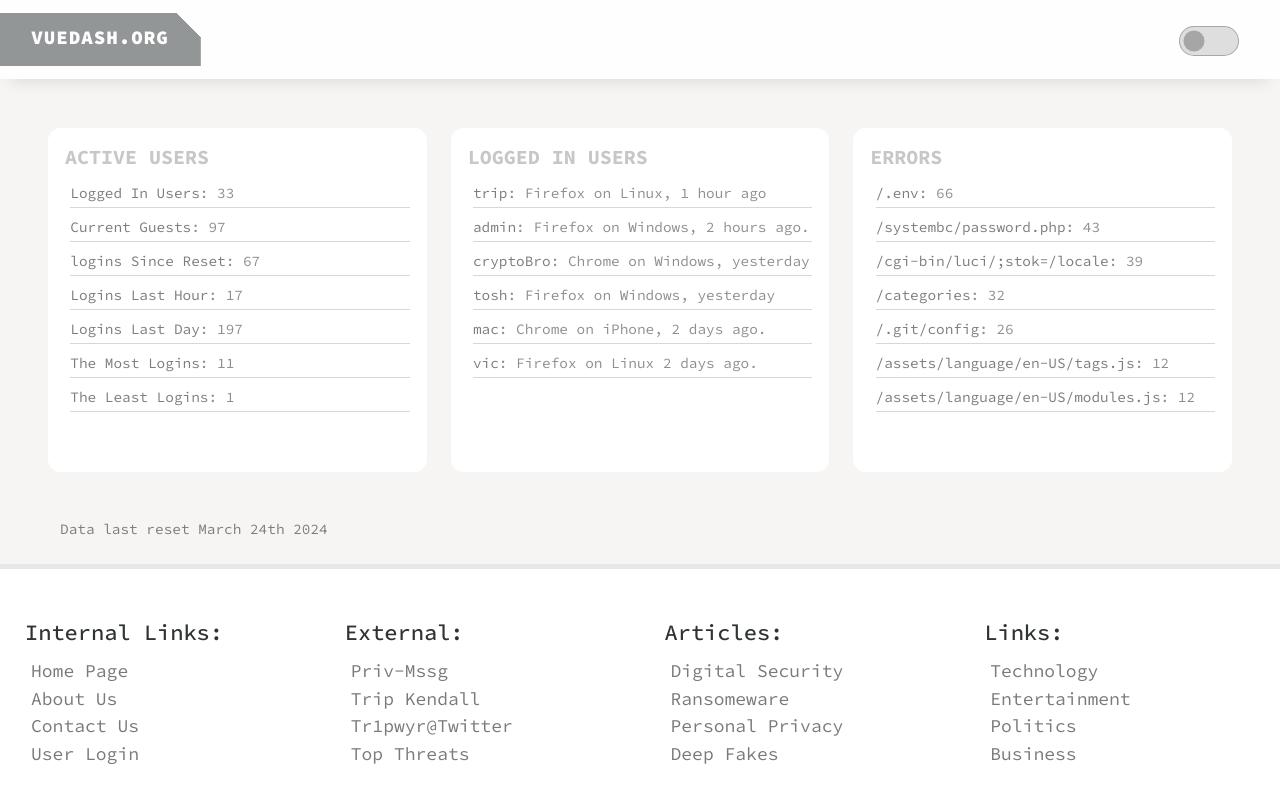
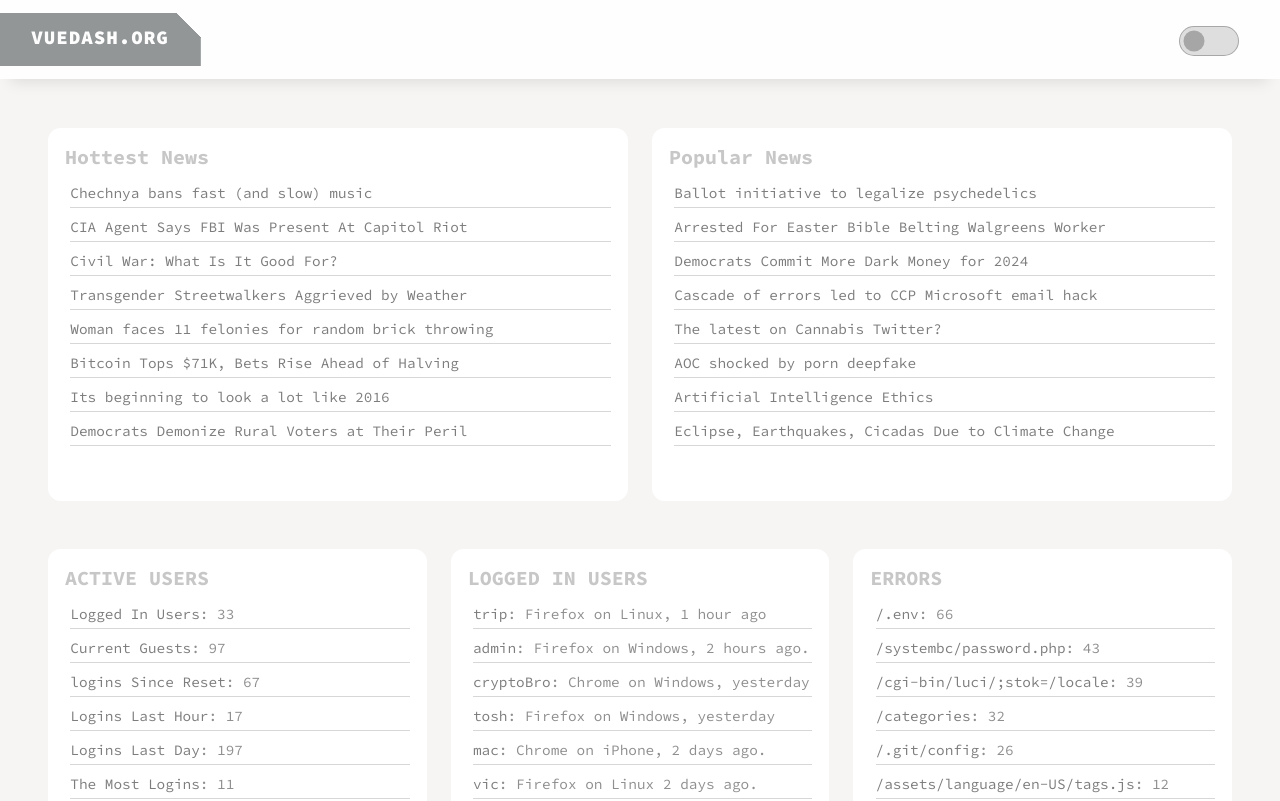
Before and after one commit to tr1pwyr/vuedash, a Vue app: page /more in a window 1280 px wide. Shown: the top 801 px of the page. Built offline with nearby package versions, Linux system fonts and the light colour scheme; no server answers; some icons are missing.

Commit message:
You want news, you got news

```diff
--- a/src/components/MasonaryBlocks/CryptoMarket.vue
+++ b/src/components/MasonaryBlocks/CryptoMarket.vue
@@ -1,59 +1,14 @@
 <template>
-  <div class="col-md-4 mb-4">
-      <!-- <div class="card card-body h-100 success"> -->
-        <div class="card card-body h-100">
-        <div class="d-flex align-content-center flex-wrap">
-          <a href="#" class="icon-link">
-            <BIconCurrencyExchange /> Crypto:<span class="up">Up</span>
-          </a> The Broader Crypto Market
-        </div>
-      </div>
-    </div>
+	<div class="col-md-4 mb-4">
+		<div class="card card-body h-100">
+			<a href="#" class="icon-link">
+				<BIconCurrencyExchange /> Crypto: <span class="up">Up</span>
+			</a>
+			The Broader Crypto Market
+		</div>
+	</div>
 </template>
 
 <script setup>
-import {BIconCurrencyExchange} from "bootstrap-icons-vue";
+import { BIconCurrencyExchange } from "bootstrap-icons-vue";
 </script>
-
-<style>
-.success a {
-	color: #ffffff;
-}
-
-/* .success a {color: #b0f2c3;} */
-.success a:hover {
-	color: #fff;
-}
-
-.success .up {
-	color: #e7ff7a;
-}
-
-.dark .up {
-	color: #49add8;
-}
-
-.success {
-	border: 1px solid #00ba7c;
-	color: #ffffff;
-	background-color: #00ba7c;
-}
-
-.success:hover {
-	border: 1px solid #008055;
-	color: #ffffff;
-	background-color: #008055;
-}
-
-.dark .success {
-	border: 1px solid #2c96c3;
-	color: #2c96c3;
-	background-color: #102635;
-}
-
-.dark .success:hover {
-	border: 1px solid #49add8;
-	color: #3caddd;
-	background-color: #0d202c;
-}
-</style>
--- a/src/components/shared/DataStats.vue
+++ b/src/components/shared/DataStats.vue
@@ -1,5 +1,5 @@
 <template>
-	<section class="stats m-5">
+	<section class="stats">
 		<div class="row">
 
 			<div class="col-sm stat">
@@ -117,7 +117,7 @@ onMounted(() => {
 <style scoped>
  .stats {
 	padding: 2rem;
-	margin: 0;
+	margin: 0 3rem 3rem 3rem;
 	font-weight: 700;
 	font-size: 1.75rem;
 	background-color: #ffffff!important;
@@ -164,6 +164,7 @@ onMounted(() => {
 
 .data{
 	padding-top: 2px;
+	padding-left: 2px;
 	font-size: .85rem;
 	color: #1e033a;
 }
--- /dev/null
+++ b/src/components/shared/MasonaryNews.vue
@@ -0,0 +1,77 @@
+<script setup>
+const hottestNews = {
+	'Chechnya bans fast (and slow) music': 'https://www.cnn.com/2024/04/08/europe/chechnya-music-ban-scli-intl/index.html',
+	'CIA Agent Says FBI Was Present At Capitol Riot': 'https://scnr.com/article/cia-agent-says-fbi-was-present-at-capitol-riot-government-finds-ways-to-put-anyone-in-jail_a23b7160f6b711ee9c930242ac1c0002',
+	'Civil War: What Is It Good For?': 'https://www.thefp.com/p/civil-war-what-is-it-good-for',
+	'Transgender Streetwalkers Aggrieved by Weather': 'https://www.zerohedge.com/news/2024-04-08/climate-changetm-roundup-transgender-indonesian-streetwalkers-aggrieved-weather',
+	'Woman faces 11 felonies for random brick throwing': 'https://notthebee.com/article/woman-11-felony-charges-randomly-smashing-car-la',
+	'Bitcoin Tops $71K, Bets Rise Ahead of Halving': 'https://www.coindesk.com/markets/2024/04/08/bitcoin-tops-71k-ordinals-bets-rise-ahead-of-halving/',
+	'Its beginning to look a lot like 2016 ': 'https://thehill.com/opinion/campaign/4575545-its-beginning-to-look-a-lot-like-2016/.',
+	'Democrats Demonize Rural Voters at Their Peril': 'https://www.thefp.com/p/sohrab-ahmari-white-rural-rage',
+}
+const popularNews = {
+	'Ballot initiative to legalize psychedelics': 'https://reason.org/commentary/massachusetts-ballot-initiative-aims-to-legalize-psychedelics/',
+	'Arrested For Easter Bible Belting Walgreens Worker': 'https://thesmokinggun.com/buster/battery/bible-belting-bust-639014',
+	'Democrats Commit More Dark Money for 2024': 'https://www.theepochtimes.com/article/democrats-commit-vastly-more-dark-money-than-republicans-for-2024-post-5619292',
+	'Cascade of errors led to CCP Microsoft email hack': 'https://nypost.com/2024/04/04/us-news/microsoft-could-have-stopped-chinese-hackers-report-says/',
+	'The latest on Cannabis Twitter?': 'https://twitter.com/i/topics/s1758034248806903928',
+	'AOC shocked by porn deepfake': 'https://www.yahoo.com/news/seeing-fake-porn-myself-shocking-115852651.html',
+	'Artificial Intelligence Ethics': 'https://tech.foundzed.com/docs/ai-ethics.html',
+	'Eclipse, Earthquakes, Cicadas Due to Climate Change': 'https://twitchy.com/videos/2024/04/09/sunny-hostin-solar-eclipse-earthquakes-and-cicadas-are-all-caused-by-climate-change-n2394916'
+}
+</script>
+
+<template>
+	<div class="container px-5 mb-5">
+		<div class="row">
+			<section class="col-md-6">
+				<div class="card card-body h-100 link-list">
+					<h6>Hottest News</h6>
+					<ul id="hottest-news">
+						<li v-for="(value, key) in hottestNews" :key="key">
+							<a :href="value">{{ key }}</a>
+						</li>
+					</ul>
+				</div>
+			</section>
+
+			<section class="col-md-6">
+				<div class="card card-body h-100 link-list">
+					<h6>Popular News</h6>
+					<ul id="popular-news">
+						<li v-for="(value, key) in popularNews" :key="key">
+							<a :href="value">{{ key }}</a>
+						</li>
+					</ul>
+				</div>
+			</section>
+		</div>
+	</div>
+</template>
+
+<style scoped>
+h6 {
+	margin-bottom: 15px;
+}
+
+ul#hottest-news,
+ul#popular-news {
+	display: block;
+	list-style: none !important;
+	padding: 0 0 0 .33rem;
+}
+
+.link-list li {
+	border-bottom: 1px solid #d7d7d7;
+	padding-bottom: 5px;
+	margin-bottom: 10px;
+}
+
+.dark .link-list li {
+	border-bottom: 1px solid #212121;
+}
+
+.key {
+	color: #7d7d7d;
+}
+</style>
--- a/src/views/HomePage.vue
+++ b/src/views/HomePage.vue
@@ -62,15 +62,14 @@
        <div id="monitoring">
         <MasonaryData />
       </div>
+      <MasonaryNews />
+      <DataStats v-if="renderComponent" />
       <DataTable />
       <TheTags />
       <div id="logs">
         <MasonaryLists />
       </div>
-      <DataStats v-if="renderComponent" />
-      <!-- <LineChart />
 
-      <TwoCharts /> -->
     </section>
 
   </div>
@@ -78,8 +77,7 @@
 </template>
 
 <script setup>
-import LineChart from "../components/dashboard/LineChart.vue";
-import TwoCharts from "../components/dashboard/TwoCharts.vue"
+import MasonaryNews from "../components/shared/MasonaryNews.vue"
 import DataStats from "../components/shared/DataStats.vue"
 import TheTags from "../components/shared/TheTags.vue"
 import DashSettings from "../components/dashboard/DashSettings.vue"
--- a/src/views/MoreWidgets.vue
+++ b/src/views/MoreWidgets.vue
@@ -1,5 +1,6 @@
 <template>
   <section class="masonary-lists mt-5">
+    <MasonaryNews />
     <MasonaryLists />
     <div class="list-footer container">
       <BIconExclamationTriangleFill /> Data last reset March 24th 2024
@@ -10,6 +11,7 @@
 
 <script setup>
 import MasonaryLists from '../components/shared/MasonaryLists.vue';
+import MasonaryNews from '../components/shared/MasonaryNews.vue';
 import IpAddress from '../components/shared/IpAddress.vue';
 import { BIconExclamationTriangleFill } from "bootstrap-icons-vue";
 </script>
```
Also changed, not shown: src/style.css, 1 other file (tests, documents, lock files or other folders).
